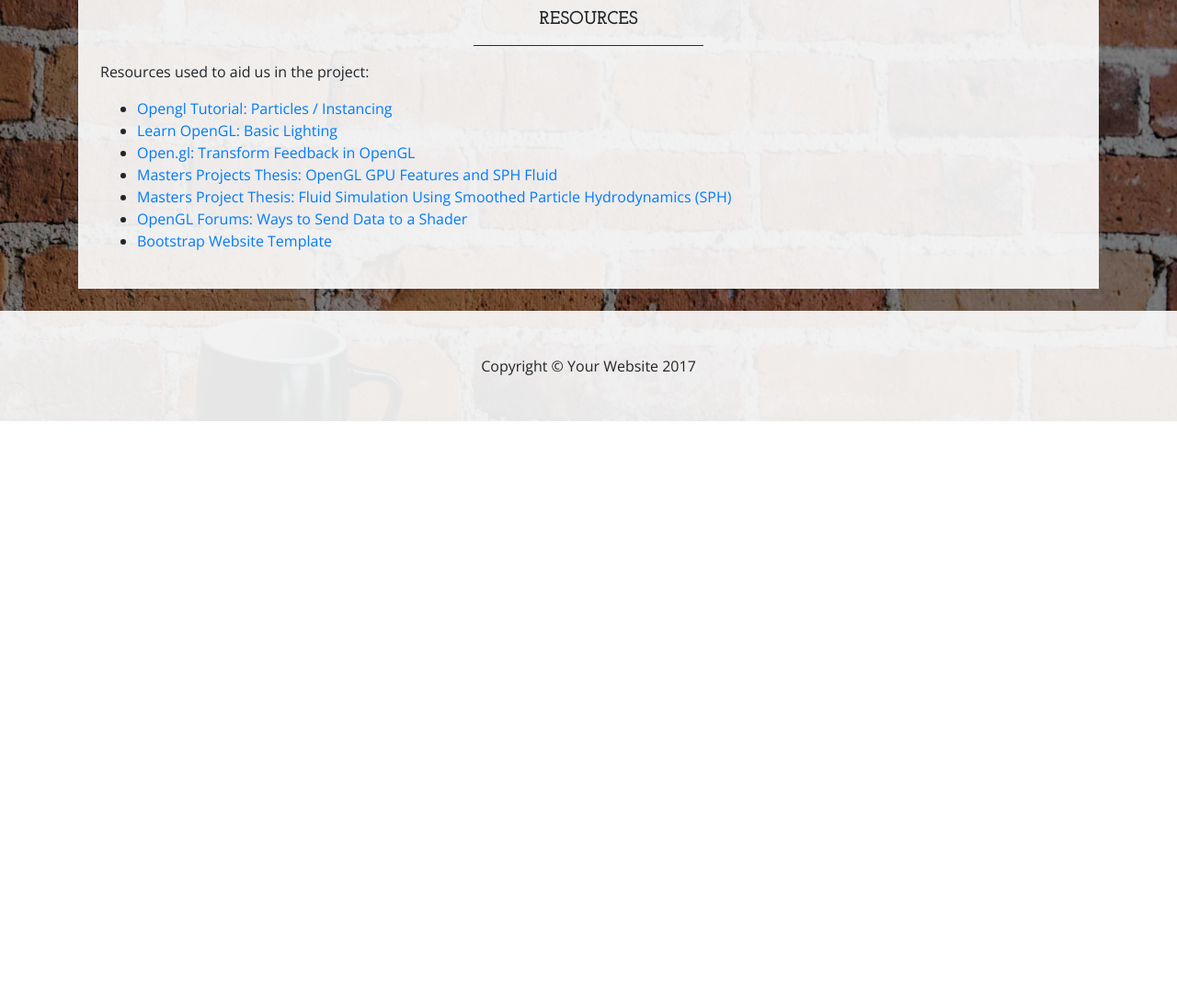
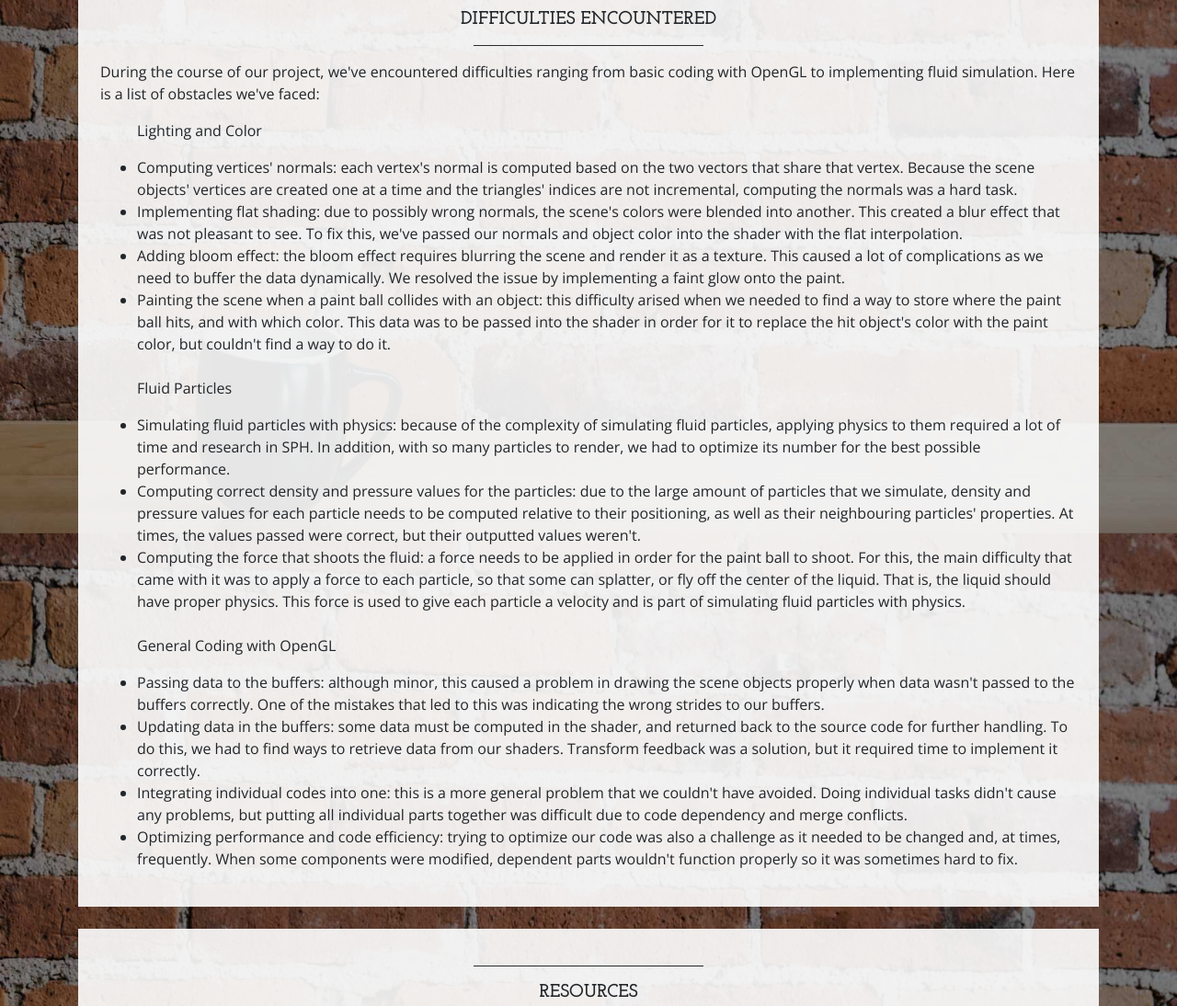
Before and after one commit to dylanseto/PaintShooter, a website: page Web/index.html in a window 1280 px wide. Shown: the part 5020-6114 px from the top of the page at 92% size. Before the commit the page ends 5478 px from the top, so only its background shows below. Drawn offline with nearby package versions, Linux system fonts and the light colour scheme.

Commit message:
Added "Difficulties Encountered" section.

```diff
--- a/Web/index.html
+++ b/Web/index.html
@@ -246,6 +246,33 @@
       <div class="bg-faded p-4 my-4">
         <hr class="divider">
         <h2 class="text-center text-lg text-uppercase my-0">
+          <strong name="resources">Difficulties Encountered</strong>
+        </h2>
+        <hr class="divider">
+        <p>During the course of our project, we've encountered difficulties ranging from basic coding with OpenGL to implementing fluid simulation. Here is a list of obstacles we've faced:</p>
+        <ul>
+          <p>Lighting and Color</p>
+          <li>Computing vertices' normals: each vertex's normal is computed based on the two vectors that share that vertex. Because the scene objects' vertices are created one at a time and the triangles' indices are not incremental, computing the normals was a hard task.</li>
+          <li>Implementing flat shading: due to possibly wrong normals, the scene's colors were blended into another. This created a blur effect that was not pleasant to see. To fix this, we've passed our normals and object color into the shader with the flat interpolation.</li>
+          <li>Adding bloom effect: the bloom effect requires blurring the scene and render it as a texture. This caused a lot of complications as we need to buffer the data dynamically. We resolved the issue by implementing a faint glow onto the paint.</li>
+          <li>Painting the scene when a paint ball collides with an object: this difficulty arised when we needed to find a way to store where the paint ball hits, and with which color. This data was to be passed into the shader in order for it to replace the hit object's color with the paint color, but couldn't find a way to do it.</li>
+          <br>
+          <p>Fluid Particles</p>
+          <li>Simulating fluid particles with physics: because of the complexity of simulating fluid particles, applying physics to them required a lot of time and research in SPH. In addition, with so many particles to render, we had to optimize its number for the best possible performance.</li>
+          <li>Computing correct density and pressure values for the particles: due to the large amount of particles that we simulate, density and pressure values for each particle needs to be computed relative to their positioning, as well as their neighbouring particles' properties. At times, the values passed were correct, but their outputted values weren't.</li>
+          <li>Computing the force that shoots the fluid: a force needs to be applied in order for the paint ball to shoot. For this, the main difficulty that came with it was to apply a force to each particle, so that some can splatter, or fly off the center of the liquid. That is, the liquid should have proper physics. This force is used to give each particle a velocity and is part of simulating fluid particles with physics.</li>
+          <br>
+          <p>General Coding with OpenGL</p>
+          <li>Passing data to the buffers: although minor, this caused a problem in drawing the scene objects properly when data wasn't passed to the buffers correctly. One of the mistakes that led to this was indicating the wrong strides to our buffers.</li>
+          <li>Updating data in the buffers: some data must be computed in the shader, and returned back to the source code for further handling. To do this, we had to find ways to retrieve data from our shaders. Transform feedback was a solution, but it required time to implement it correctly.</li>
+          <li>Integrating individual codes into one: this is a more general problem that we couldn't have avoided. Doing individual tasks didn't cause any problems, but putting all individual parts together was difficult due to code dependency and merge conflicts.</li>
+          <li>Optimizing performance and code efficiency: trying to optimize our code was also a challenge as it needed to be changed and, at times, frequently. When some components were modified, dependent parts wouldn't function properly so it was sometimes hard to fix.</li>
+        </ul>
+      </div>
+
+      <div class="bg-faded p-4 my-4">
+        <hr class="divider">
+        <h2 class="text-center text-lg text-uppercase my-0">
           <strong name="resources">Resources</strong>
         </h2>
         <hr class="divider">
```
